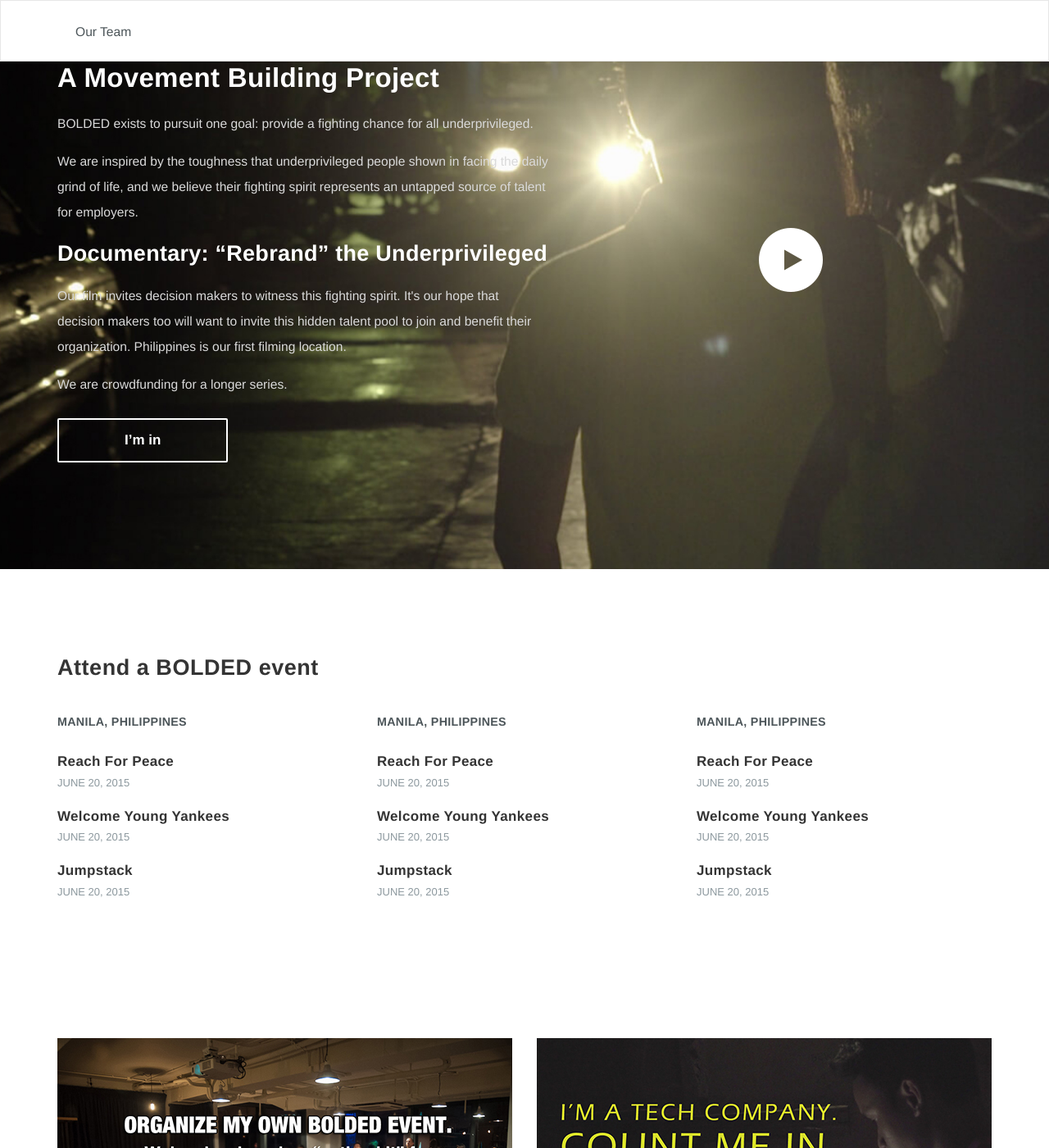
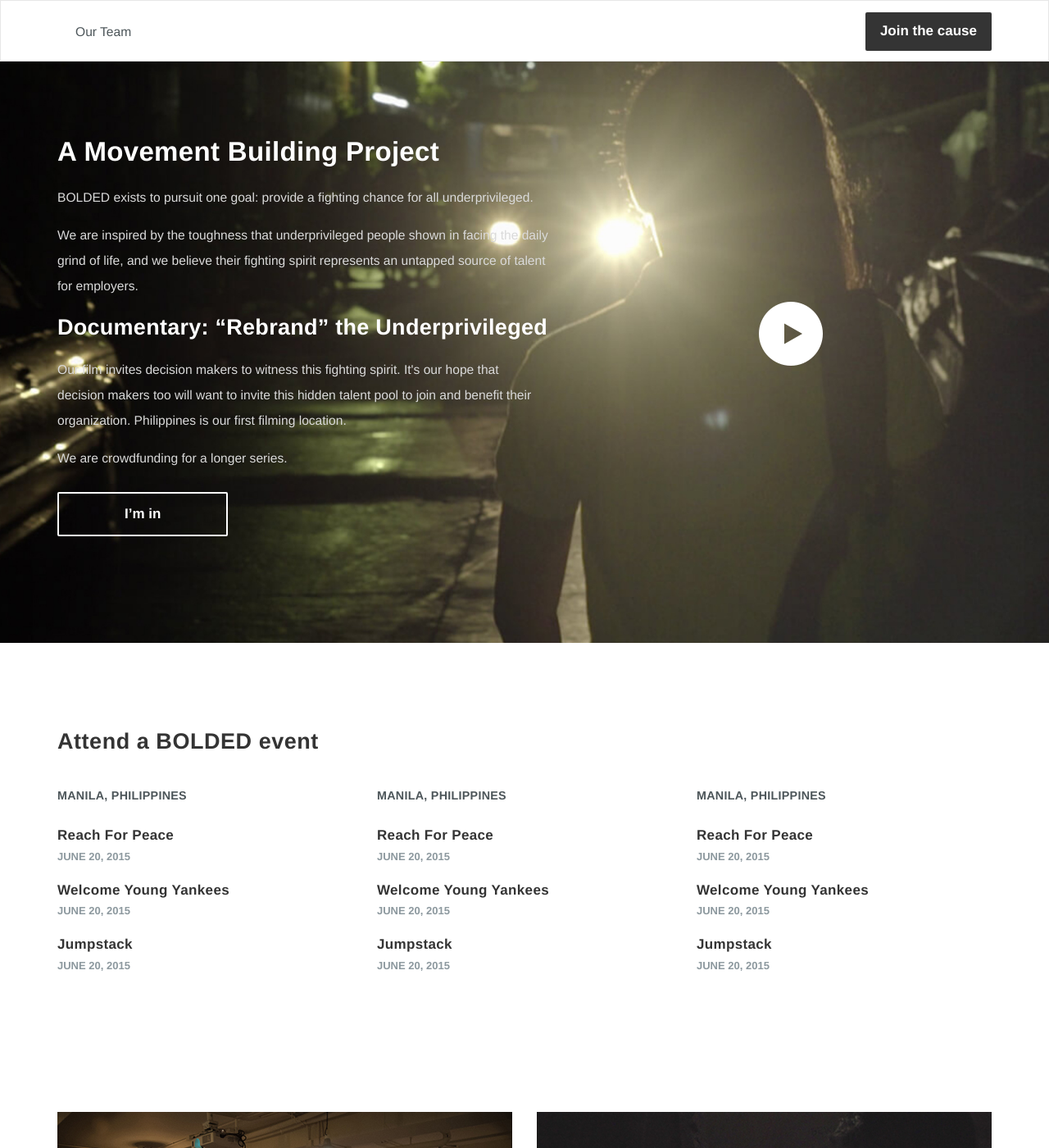
Before and after one commit to codedred/bolded, a Jekyll site: the page built from index.html, in a window 1280 px wide and 1400 px high. Shown: the whole window at 82% size. Built offline with Jekyll 4.4.1, drawn with Linux system fonts in a browser that asks for light colours; nearby versions of some CDN libraries; some web fonts are replaced.

Commit message:
changes font, removes stick nav js, changes navbar btn to btn-default

```diff
--- a/_includes/nav.html
+++ b/_includes/nav.html
@@ -6,7 +6,7 @@
     </div>
 
     <div class="navi links">
-      <a href="#" class="btn btn-lg btn-default-outline">Join the cause</a>
+      <a href="#" class="btn btn-lg btn-default">Join the cause</a>
     </div>
   </div>
 </div>
--- a/_sass/components/_events.scss
+++ b/_sass/components/_events.scss
@@ -5,7 +5,9 @@
   }
 
   .event-location {
+    font-family: 'Avenir Next', Helvetica, Arial, sans-serif;
     font-size: 1.1em;
+    font-weight: 700;
     color: $gray;
     text-transform: uppercase;
     margin-bottom: 25px;
@@ -19,7 +21,9 @@
   }
 
   .event-date {
+    font-family: 'Avenir Next', Helvetica, Arial, sans-serif;
     font-size: 1em;
+    font-weight: 700;
     color: $bluish-gray;
     text-transform: uppercase;
   }
--- a/_sass/components/_splash.scss
+++ b/_sass/components/_splash.scss
@@ -81,12 +81,10 @@
 
   &.-large {
     padding: 240px 0 200px;
-    margin-top: -90px;
   }
 
   &.-medium {
     padding: 160px 0 130px;
-    margin-top: -90px;
   }
 
   &.-small {
--- a/_sass/utils/_type.scss
+++ b/_sass/utils/_type.scss
@@ -1,5 +1,5 @@
 h1, h2, h3, h4, h5, h6 {
-  font-family: 'museo-sans-condensed', 'Helvetica Neue', 'Arial', sans-serif;
+  font-family: 'nimbus-sans-condensed', 'Helvetica Neue', 'Arial', sans-serif;
   font-weight: 900;
   line-height: 1.5;
   letter-spacing: 0.02em;
```
